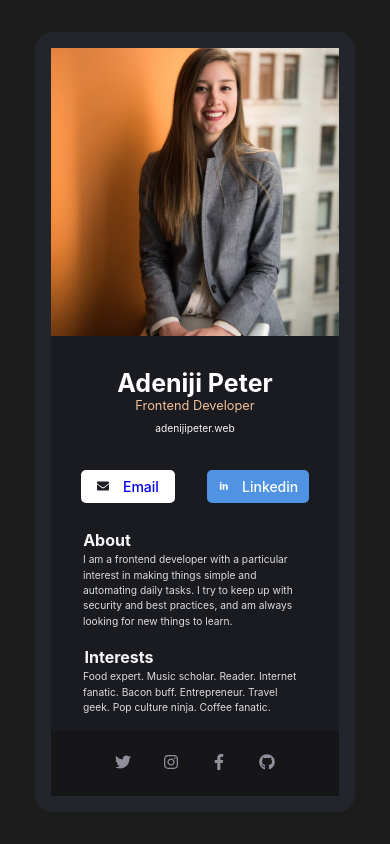
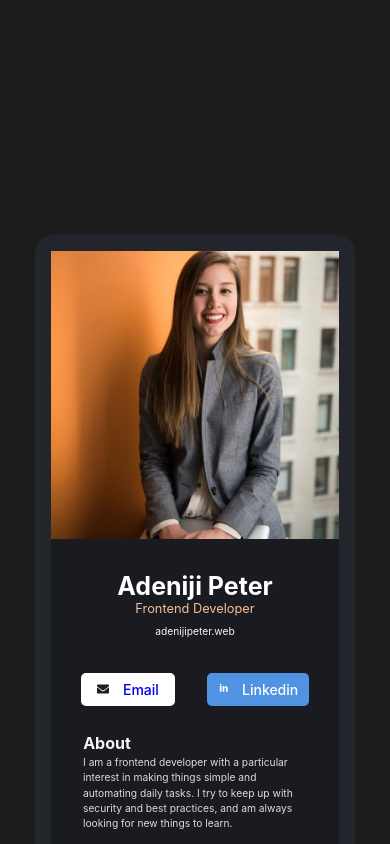
Before and after one commit to AGpeter2018/my-business-card, a React (Create React App) app: page / in a window 390 px wide. Shown: the top 844 px of the page. Built offline with nearby package versions, Linux system fonts and the light colour scheme.

Commit message:
a change in the style

```diff
--- a/src/App.css
+++ b/src/App.css
@@ -51,11 +51,6 @@ body {
 
 @media screen and (max-width: 768px) {
   .App {
-    background: #1c1c1c;
-    height: 100vh;
-    width: 100vw;
-    display: flex;
-    justify-content: center;
-    align-items: center;
+    height: 148vh;
   }
 }
```
